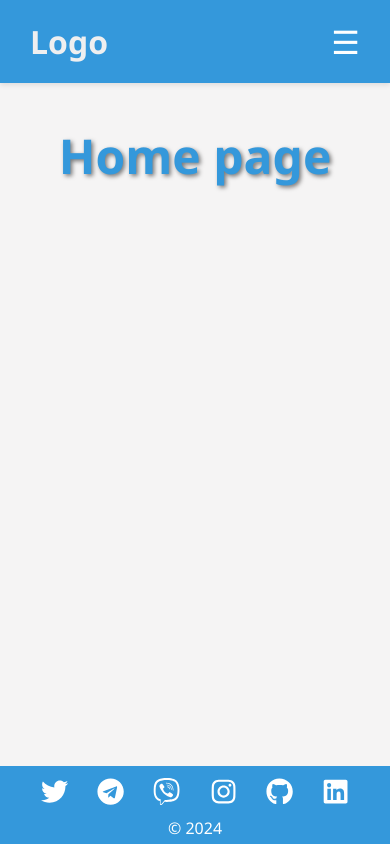
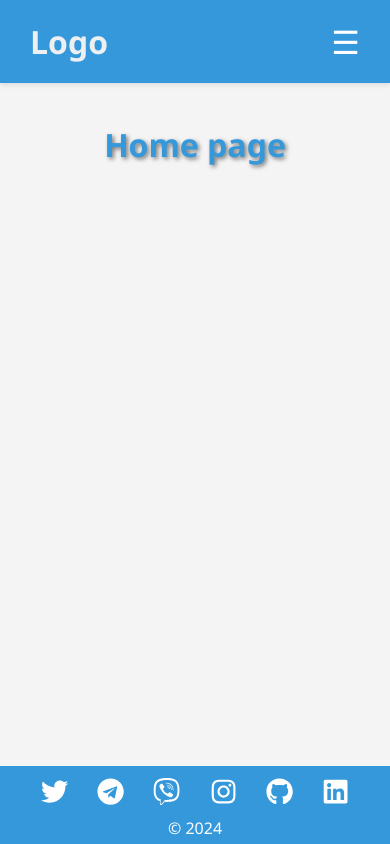
Before and after one commit to Manuilovalex/my-react-ts-app, a React (Vite) app: page / in a window 390 px wide. Built offline with nearby package versions, Linux system fonts and the light colour scheme.

Commit message:
react-ts-app

```diff
--- a/src/index.css
+++ b/src/index.css
@@ -920,3 +920,9 @@ body {
     font-size: 1rem;
   }
 }
+
+@media (max-width: 800px) {
+  h1 {
+    font-size: 2rem;
+  }
+}
```
